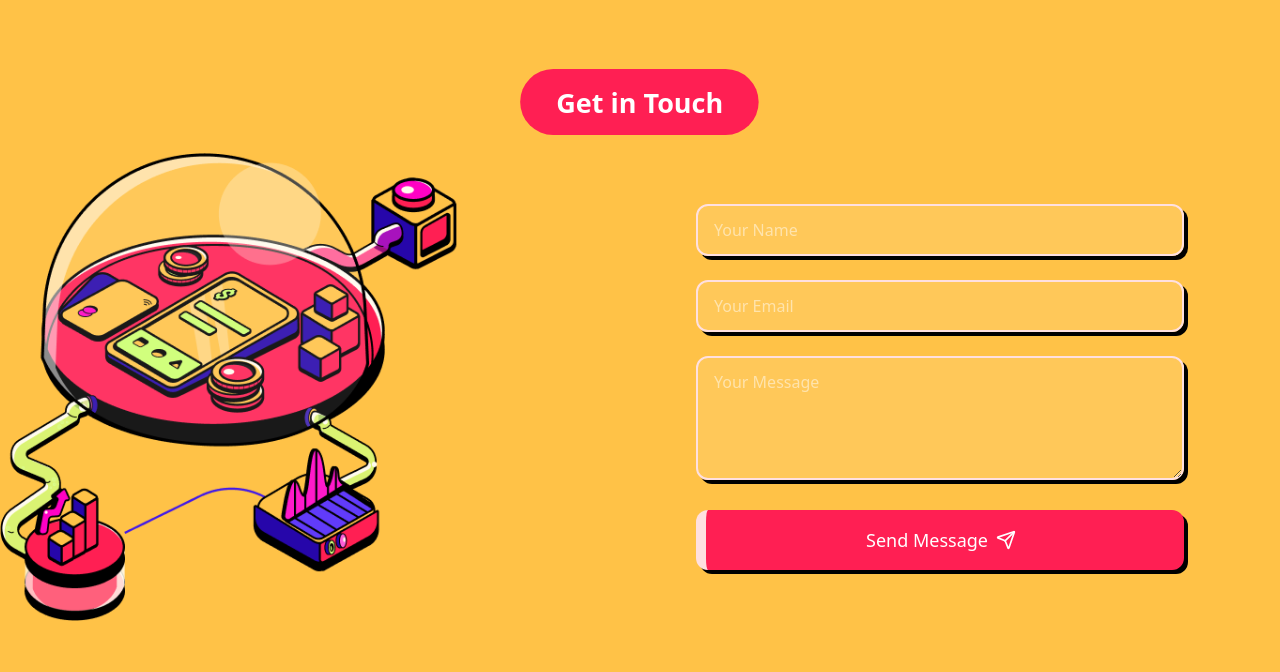
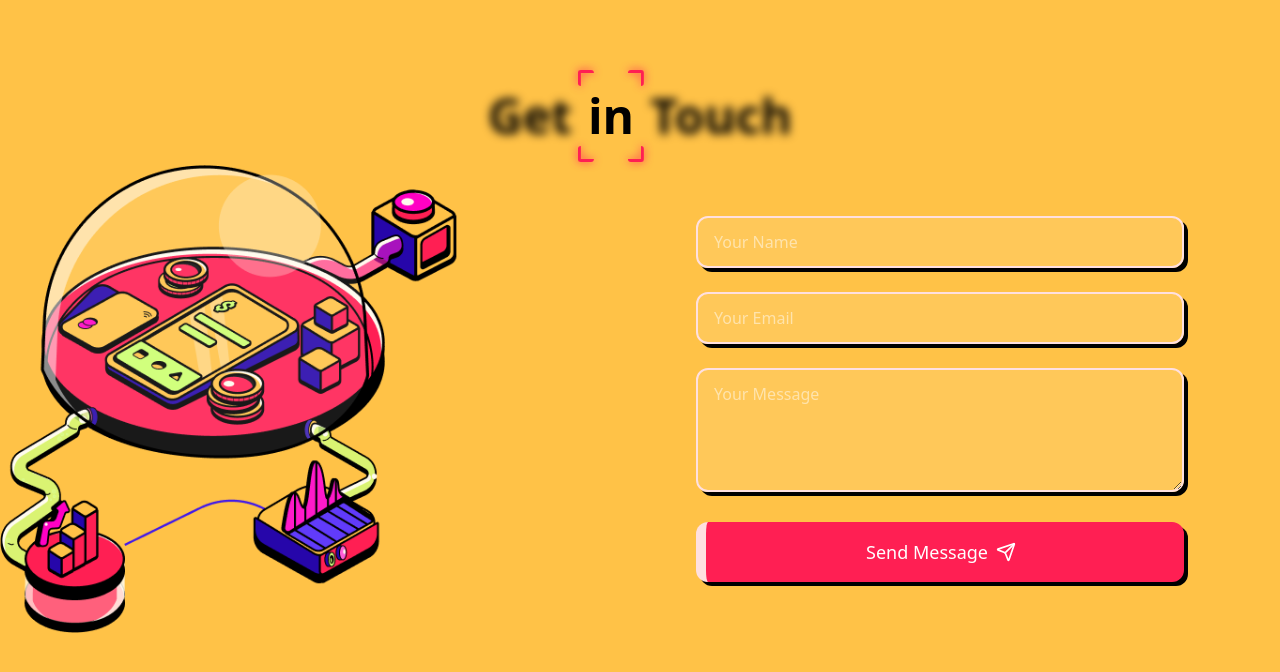
Before and after one commit to Genesis-ISE-DSCE/Catalysis3.0, a React (Vite) app in the folder frontend/: page /contact in a window 1280 px wide. Shown: the top 672 px of the page. Built offline with nearby package versions, Linux system fonts and the light colour scheme.

Commit message:
added some animations

```diff
--- /dev/null
+++ b/frontend/src/Animations/TrueFocus.jsx
@@ -0,0 +1,134 @@
+import { useEffect, useRef, useState } from "react";
+import { motion } from "framer-motion";
+
+const TrueFocus = ({
+  sentence = "True Focus",
+  manualMode = false,
+  blurAmount = 5,
+  borderColor = "green",
+  glowColor = "rgba(0, 255, 0, 0.6)",
+  animationDuration = 0.5,
+  pauseBetweenAnimations = 1,
+}) => {
+  const words = sentence.split(" ");
+  const [currentIndex, setCurrentIndex] = useState(0);
+  const [lastActiveIndex, setLastActiveIndex] = useState(null);
+  const containerRef = useRef(null);
+  const wordRefs = useRef([]);
+  const [focusRect, setFocusRect] = useState({ x: 0, y: 0, width: 0, height: 0 });
+
+  useEffect(() => {
+    if (!manualMode) {
+      const interval = setInterval(() => {
+        setCurrentIndex((prev) => (prev + 1) % words.length);
+      }, (animationDuration + pauseBetweenAnimations) * 1000);
+
+      return () => clearInterval(interval);
+    }
+  }, [manualMode, animationDuration, pauseBetweenAnimations, words.length]);
+
+  useEffect(() => {
+    if (currentIndex === null || currentIndex === -1) return;
+    if (!wordRefs.current[currentIndex] || !containerRef.current) return;
+
+    const parentRect = containerRef.current.getBoundingClientRect();
+    const activeRect = wordRefs.current[currentIndex].getBoundingClientRect();
+
+    setFocusRect({
+      x: activeRect.left - parentRect.left,
+      y: activeRect.top - parentRect.top,
+      width: activeRect.width,
+      height: activeRect.height,
+    });
+  }, [currentIndex, words.length]);
+
+  const handleMouseEnter = (index) => {
+    if (manualMode) {
+      setLastActiveIndex(index);
+      setCurrentIndex(index);
+    }
+  };
+
+  const handleMouseLeave = () => {
+    if (manualMode) {
+      setCurrentIndex(lastActiveIndex);
+    }
+  };
+
+  return (
+    <div
+      className="relative flex gap-4 justify-center items-center flex-wrap"
+      ref={containerRef}
+    >
+      {words.map((word, index) => {
+        const isActive = index === currentIndex;
+        return (
+          <span
+            key={index}
+            ref={(el) => (wordRefs.current[index] = el)}
+            className="relative text-[3rem] font-black cursor-pointer"
+            style={{
+              filter: isActive ? `blur(0px)` : `blur(${blurAmount}px)`,
+              "--border-color": borderColor,
+              "--glow-color": glowColor,
+              transition: `filter ${animationDuration}s ease`,
+            }}
+            onMouseEnter={() => handleMouseEnter(index)}
+            onMouseLeave={handleMouseLeave}
+          >
+            {word}
+          </span>
+        );
+      })}
+
+      <motion.div
+        className="absolute top-0 left-0 pointer-events-none box-border border-0"
+        animate={{
+          x: focusRect.x,
+          y: focusRect.y,
+          width: focusRect.width,
+          height: focusRect.height,
+          opacity: currentIndex >= 0 ? 1 : 0,
+        }}
+        transition={{
+          duration: animationDuration,
+        }}
+        style={{
+          "--border-color": borderColor,
+          "--glow-color": glowColor,
+        }}
+      >
+        <span
+          className="absolute w-4 h-4 border-[3px] rounded-[3px] top-[-10px] left-[-10px] border-r-0 border-b-0"
+          style={{
+            borderColor: "var(--border-color)",
+            filter: "drop-shadow(0 0 4px var(--border-color))",
+          }}
+        ></span>
+        <span
+          className="absolute w-4 h-4 border-[3px] rounded-[3px] top-[-10px] right-[-10px] border-l-0 border-b-0"
+          style={{
+            borderColor: "var(--border-color)",
+            filter: "drop-shadow(0 0 4px var(--border-color))",
+          }}
+        ></span>
+        <span
+          className="absolute w-4 h-4 border-[3px] rounded-[3px] bottom-[-10px] left-[-10px] border-r-0 border-t-0"
+          style={{
+            borderColor: "var(--border-color)",
+            filter: "drop-shadow(0 0 4px var(--border-color))",
+          }}
+        ></span>
+        <span
+          className="absolute w-4 h-4 border-[3px] rounded-[3px] bottom-[-10px] right-[-10px] border-l-0 border-t-0"
+          style={{
+            borderColor: "var(--border-color)",
+            filter: "drop-shadow(0 0 4px var(--border-color))",
+          }}
+        ></span>
+      </motion.div>
+    </div>
+  );
+};
+
+export default TrueFocus;
--- a/frontend/src/components/Contact.jsx
+++ b/frontend/src/components/Contact.jsx
@@ -1,9 +1,9 @@
 import React from 'react';
 import { Mail, Phone, MapPin, Send, ExternalLink } from 'lucide-react';
 import { motion } from 'framer-motion';
+import TrueFocus from '../Animations/TrueFocus'; // Adjust the path if needed
 
 const Contact = () => {
-
   return (
     <section className="py-20 min-h-screen overflow-hidden w-screen relative" id="contact">
       {/* Background Effects */}
@@ -18,16 +18,17 @@
           initial={{ y: -20, opacity: 0 }}
           whileInView={{ y: 0, opacity: 1 }}
         >
-          <span className="inline-block bg-[#ff1f53] text-white px-6 py-2 rounded-full text-lg mb-4 font-bold scale-150">
-            Get in Touch
-          </span>
-          {/* <h2 className="text-6xl font-comic text-[#FFC247] mb-4">
-            Contact Us
-          </h2> */}
+          {/* Replace the static text with the animated TrueFocus component */}
+          <TrueFocus
+            sentence="Get in Touch"
+            borderColor="#ff1f53"
+            glowColor="rgba(255, 31, 83, 0.6)"
+            animationDuration={0.5}
+            pauseBetweenAnimations={0.5}
+          />
         </motion.div>
 
         <div className="grid md:grid-cols-2 gap-12 max-w-6xl mx-auto">
-
           <div className="w-full md:w-1/2 flex justify-center">
             <img
               src="Group 2962 (1).png"
@@ -41,32 +42,32 @@
             initial={{ x: 50, opacity: 0 }}
             whileInView={{ x: 0, opacity: 1 }}
           >
-            <div className="relative group ">
+            <div className="relative group">
               <input
                 type="text"
                 placeholder="Your Name"
-                className="w-full px-4 py-3 rounded-xl bg-white/10 border-2 border-[#FFE0E0] text-white placeholder-white/50 focus:outline-none focus:border-[#ff1f53] shadow-comic transform group-hover:-rotate-1 transition-transform shadow-[4px_4px_0_#000] "
+                className="w-full px-4 py-3 rounded-xl bg-white/10 border-2 border-[#FFE0E0] text-white placeholder-white/50 focus:outline-none focus:border-[#ff1f53] shadow-comic transform group-hover:-rotate-1 transition-transform shadow-[4px_4px_0_#000]"
               />
             </div>
             <div className="relative group">
               <input
                 type="email"
                 placeholder="Your Email"
-                className="w-full px-4 py-3 rounded-xl bg-white/10 border-2 border-[#FFE0E0] text-white placeholder-white/50 focus:outline-none focus:border-[#ff1f53] shadow-comic transform group-hover:-rotate-1 transition-transform  shadow-[4px_4px_0_#000] "
+                className="w-full px-4 py-3 rounded-xl bg-white/10 border-2 border-[#FFE0E0] text-white placeholder-white/50 focus:outline-none focus:border-[#ff1f53] shadow-comic transform group-hover:-rotate-1 transition-transform shadow-[4px_4px_0_#000]"
               />
             </div>
             <div className="relative group">
               <textarea
                 placeholder="Your Message"
                 rows={4}
-                className="w-full px-4 py-3 rounded-xl bg-white/10 border-2 border-[#FFE0E0] text-white placeholder-white/50 focus:outline-none focus:border-[#ff1f53] shadow-comic transform group-hover:-rotate-1 transition-transform shadow-[4px_4px_0_#000] "
+                className="w-full px-4 py-3 rounded-xl bg-white/10 border-2 border-[#FFE0E0] text-white placeholder-white/50 focus:outline-none focus:border-[#ff1f53] shadow-comic transform group-hover:-rotate-1 transition-transform shadow-[4px_4px_0_#000]"
               ></textarea>
             </div>
             <motion.button
               type="submit"
               whileHover={{ scale: 1.02 }}
               whileTap={{ scale: 0.98 }}
-              className="w-full px-6 py-4 bg-[#ff1f53] text-white rounded-xl shadow-comic font-comic text-lg flex items-center justify-center space-x-2 relative overflow-hidden group shadow-[4px_4px_0_#000]  border-l-10 border-l-[#FFE0E0]"
+              className="w-full px-6 py-4 bg-[#ff1f53] text-white rounded-xl shadow-comic font-comic text-lg flex items-center justify-center space-x-2 relative overflow-hidden group shadow-[4px_4px_0_#000] border-l-10 border-l-[#FFE0E0]"
             >
               <span className="relative z-10 flex items-center">
                 Send Message
@@ -86,6 +87,4 @@
   );
 };
 
-export {
-  Contact
-}
+export { Contact };
```
Lines whose indentation alone changed are shown as unchanged.
